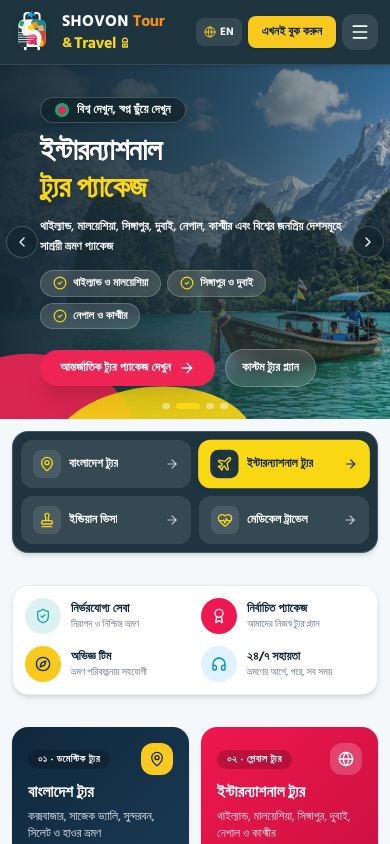
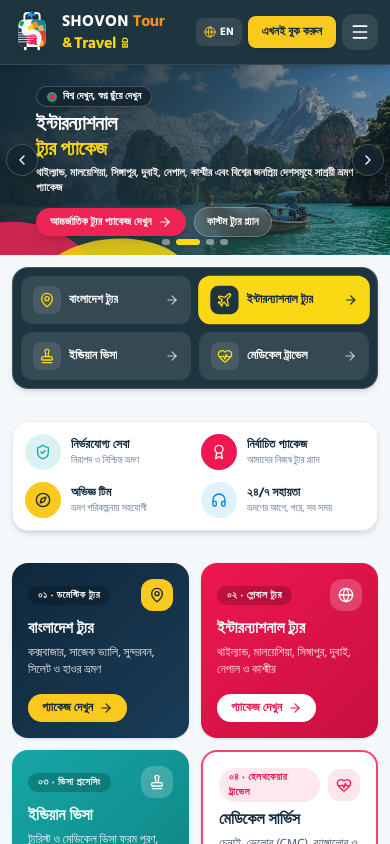
Before and after one commit to nahid6714/Shovontour, a Next.js app: page / in a window 390 px wide. Shown: the top 844 px of the page. Built offline with nearby package versions, Linux system fonts and the light colour scheme.

Commit message:
style: optimize hero banner slider layout
Adjust banner heights and decorative accent dimensions for better mobile responsiveness and visual balance.

```diff
--- a/components/HeroBannerSlider.tsx
+++ b/components/HeroBannerSlider.tsx
@@ -203,7 +203,7 @@ export default function HeroBannerSlider() {
             return (
               <div
                 key={slide.id}
-                className="relative w-full shrink-0 min-h-[340px] sm:min-h-[420px] lg:min-h-[460px] flex items-center overflow-hidden"
+                className="relative w-full shrink-0 min-h-[190px] sm:min-h-[360px] lg:min-h-[420px] flex items-center overflow-hidden"
               >
                 {/* Full-Bleed Slide Background Image */}
                 <div className="absolute inset-0">
@@ -216,8 +216,8 @@ export default function HeroBannerSlider() {
                 </div>
 
                 {/* Logo-Themed Colorful Curved Accents */}
-                <div className="absolute -bottom-20 -left-14 w-48 h-36 rounded-[100%] bg-[#EE2454] rotate-12 opacity-90 pointer-events-none" />
-                <div className="absolute -bottom-24 left-12 w-52 h-32 rounded-[100%] bg-[#FAD814] -rotate-6 opacity-90 pointer-events-none" />
+                <div className="absolute -bottom-16 -left-12 w-36 sm:w-48 h-24 sm:h-36 rounded-[100%] bg-[#EE2454] rotate-12 opacity-85 pointer-events-none" />
+                <div className="absolute -bottom-20 left-8 sm:left-12 w-40 sm:w-52 h-24 sm:h-32 rounded-[100%] bg-[#FAD814] -rotate-6 opacity-85 pointer-events-none" />
                 <div className="hidden lg:block absolute -top-12 -right-12 w-44 h-44 rounded-full bg-[#F29120]/85 pointer-events-none" />
                 <div className="hidden lg:block absolute -bottom-14 -right-10 w-48 h-40 rounded-full bg-[#0F8E95]/85 pointer-events-none" />
 
@@ -229,36 +229,36 @@ export default function HeroBannerSlider() {
                 </div>
                 <div className="hidden sm:block absolute top-24 right-36 w-24 border-t-2 border-dashed border-white/75 -rotate-[22deg] pointer-events-none" />
 
-                {/* Banner Content (Only Banner Info & CTA Buttons inside the Banner!) */}
-                <div className="relative z-20 max-w-7xl mx-auto w-full px-10 sm:px-14 lg:px-16 py-8 sm:py-12">
-                  <div className="max-w-2xl space-y-3 sm:space-y-4">
+                {/* Banner Content (Compact on Mobile matching marked box, Generous on Desktop) */}
+                <div className="relative z-20 max-w-7xl mx-auto w-full px-9 sm:px-14 lg:px-16 py-4 sm:py-10">
+                  <div className="max-w-2xl space-y-1.5 sm:space-y-3.5">
                     {/* Top Pill Badge */}
-                    <div className="inline-flex items-center gap-2 px-3.5 py-1 rounded-full bg-[#132630]/90 border border-white/20 text-white text-xs sm:text-sm font-bold shadow-md">
-                      <span className="w-3.5 h-3.5 rounded-full bg-[#17A673] flex items-center justify-center shrink-0">
-                        <span className="w-2 h-2 rounded-full bg-[#EE2454]" />
+                    <div className="inline-flex items-center gap-1.5 px-2.5 sm:px-3.5 py-0.5 sm:py-1 rounded-full bg-[#132630]/90 border border-white/20 text-white text-[10px] sm:text-xs font-bold shadow-md">
+                      <span className="w-2.5 h-2.5 sm:w-3.5 sm:h-3.5 rounded-full bg-[#17A673] flex items-center justify-center shrink-0">
+                        <span className="w-1.5 h-1.5 sm:w-2 sm:h-2 rounded-full bg-[#EE2454]" />
                       </span>
                       <span>{slide.badge[lang]}</span>
                     </div>
 
-                    {/* Large Bold Two-Tone Heading */}
-                    <h1 className="text-3xl sm:text-5xl lg:text-6xl font-black leading-[1.1] tracking-tight drop-shadow-md">
-                      <span className="block text-white">{slide.titleLine1[lang]}</span>
-                      <span className={`block mt-1 ${slide.titleLine2Color}`}>
+                    {/* Bold Two-Tone Heading */}
+                    <h1 className="text-xl sm:text-4xl lg:text-5xl font-black leading-[1.12] tracking-tight drop-shadow-md">
+                      <span className="text-white">{slide.titleLine1[lang]} </span>
+                      <span className={`block sm:inline mt-0.5 sm:mt-0 ${slide.titleLine2Color}`}>
                         {slide.titleLine2[lang]}
                       </span>
                     </h1>
 
                     {/* Supporting Text */}
-                    <p className="text-xs sm:text-base lg:text-lg text-white/95 font-semibold leading-relaxed max-w-xl drop-shadow-xs">
+                    <p className="text-[11px] sm:text-base text-white/95 font-semibold leading-snug sm:leading-relaxed max-w-xl line-clamp-2 drop-shadow-xs">
                       {slide.subtitle[lang]}
                     </p>
 
-                    {/* Feature Check Pills */}
-                    <div className="flex flex-wrap items-center gap-1.5 sm:gap-2 pt-0.5">
+                    {/* Feature Check Pills (Desktop/Tablet only so mobile stays compact) */}
+                    <div className="hidden sm:flex flex-wrap items-center gap-2 pt-0.5">
                       {slide.highlights.map((h, i) => (
                         <span
                           key={i}
-                          className="inline-flex items-center gap-1.5 px-3 py-1 rounded-full bg-white/15 backdrop-blur-xs border border-white/20 text-white text-[11px] sm:text-xs font-bold"
+                          className="inline-flex items-center gap-1.5 px-3 py-1 rounded-full bg-white/15 backdrop-blur-xs border border-white/20 text-white text-xs font-bold"
                         >
                           <CheckCircle2 className="w-3.5 h-3.5 text-[#FAD814] shrink-0" />
                           <span>{h[lang]}</span>
@@ -266,19 +266,19 @@ export default function HeroBannerSlider() {
                       ))}
                     </div>
 
-                    {/* Primary & Secondary Action Buttons */}
-                    <div className="pt-2 flex flex-wrap items-center gap-2.5 sm:gap-3.5">
+                    {/* Action Buttons (Single compact row on mobile) */}
+                    <div className="pt-1 sm:pt-2 flex flex-wrap items-center gap-2 sm:gap-3">
                       <Link
                         href={slide.ctaHref}
-                        className={`inline-flex items-center gap-2 px-5 sm:px-6 py-2.5 sm:py-3 rounded-full font-black text-xs sm:text-sm transition-transform hover:scale-[1.02] shadow-xl ${slide.ctaStyle}`}
+                        className={`inline-flex items-center gap-1.5 px-3.5 sm:px-6 py-1.5 sm:py-2.5 rounded-full font-black text-[11px] sm:text-sm transition-transform hover:scale-[1.02] shadow-lg ${slide.ctaStyle}`}
                       >
                         <span>{slide.ctaText[lang]}</span>
-                        <ArrowRight className="w-4 h-4 shrink-0" />
+                        <ArrowRight className="w-3.5 h-3.5 sm:w-4 sm:h-4 shrink-0" />
                       </Link>
 
                       <Link
                         href={slide.secondaryCtaHref}
-                        className="inline-flex items-center gap-2 px-4 sm:px-5 py-2.5 sm:py-3 rounded-full bg-white/15 hover:bg-white/25 text-white border border-white/25 font-extrabold text-xs sm:text-sm transition-colors backdrop-blur-xs"
+                        className="inline-flex items-center gap-1.5 px-3 sm:px-5 py-1.5 sm:py-2.5 rounded-full bg-white/15 hover:bg-white/25 text-white border border-white/25 font-extrabold text-[11px] sm:text-sm transition-colors backdrop-blur-xs"
                       >
                         <span>{slide.secondaryCtaText[lang]}</span>
                       </Link>
```
